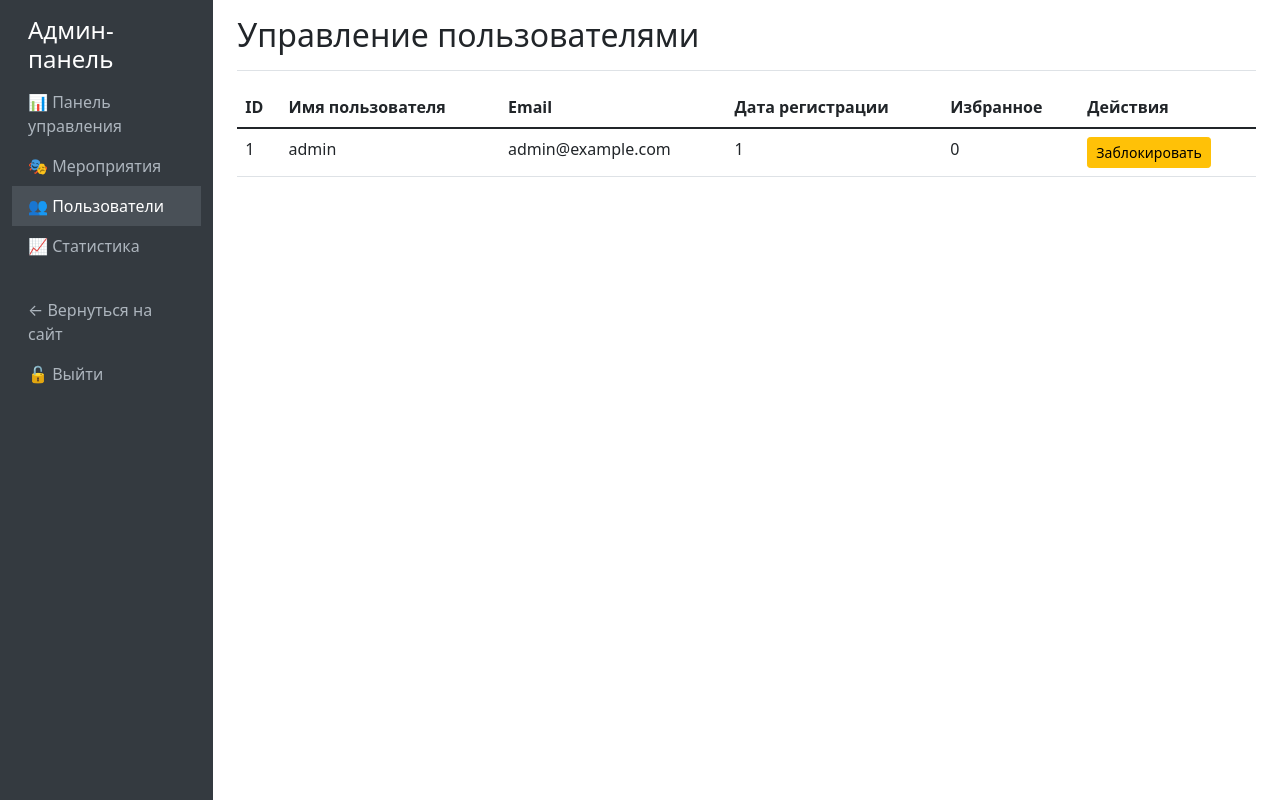
After one commit to Verigg/EvaggVL, a Flask app: page /admin/users in a window 1280 px wide. The commit adds this page. Run offline with Flask 3, Linux system fonts and the light colour scheme; a user stored in the database is signed in.

Commit message:
add admin account and admin panel

```diff
--- a/app.py
+++ b/app.py
@@ -1,7 +1,8 @@
-from flask import Flask, render_template, request, redirect, url_for, jsonify, flash
+from flask import Flask, render_template, request, redirect, url_for, jsonify, flash, abort
 from flask_login import LoginManager, login_user, logout_user, login_required, current_user
 from models import db, User, Event, Favorite, Invitation
 from datetime import datetime
+from functools import wraps
 
 app = Flask(__name__)
 app.config['SECRET_KEY'] = 'your-secret-key-here'
@@ -13,6 +14,14 @@ login_manager = LoginManager()
 login_manager.init_app(app)
 login_manager.login_view = 'login'
 
+def admin_required(f):
+    @wraps(f)
+    def decorated_function(*args, **kwargs):
+        if not current_user.is_authenticated or current_user.username != 'admin':
+            abort(403)
+        return f(*args, **kwargs)
+    return decorated_function
+
 @login_manager.user_loader
 def load_user(user_id):
     return User.query.get(int(user_id))
@@ -20,6 +29,13 @@ def load_user(user_id):
 def init_db():
     with app.app_context():
         db.create_all()
+
+        admin = User.query.filter_by(username='admin').first()
+        if not admin:
+            admin = User(username='admin', email='admin@example.com')
+            admin.set_password('admin123')  # CHANGE PASSWORD
+            db.session.add(admin)
+
         if not Event.query.first():
             events = [
                 Event(
@@ -48,7 +64,8 @@ def init_db():
                 )
             ]
             db.session.bulk_save_objects(events)
-            db.session.commit()
+
+        db.session.commit()
 
 @app.route('/')
 def index():
@@ -157,7 +174,7 @@ def login():
         password = request.form.get('password')
         action = request.form.get('action')
 
-        # Регистрация
+        # Registration
         if action == 'register':
             email = request.form.get('email')
 
@@ -182,7 +199,7 @@ def login():
             flash('Регистрация успешна!', 'success')
             return redirect(url_for('index'))
 
-        # Вход
+        # Login
         elif action == 'login':
             user = User.query.filter_by(username=username).first()
 
@@ -194,6 +211,149 @@ def login():
 
     return render_template('login.html')
 
+@app.route('/admin')
+@login_required
+@admin_required
+def admin_dashboard():
+    stats = {
+        'total_events': Event.query.count(),
+        'total_users': User.query.count(),
+        'total_favorites': Favorite.query.count(),
+        'total_invitations': Invitation.query.count(),
+        'recent_events': Event.query.order_by(Event.created_at.desc()).limit(5).all(),
+        'recent_users': User.query.order_by(User.id.desc()).limit(5).all()
+    }
+    return render_template('admin/dashboard.html', stats=stats)
+
+@app.route('/admin/events')
+@login_required
+@admin_required
+def admin_events():
+    page = request.args.get('page', 1, type=int)
+    per_page = 10
+
+    events = Event.query.order_by(Event.date.desc()).paginate(
+        page=page, per_page=per_page, error_out=False
+    )
+
+    return render_template('admin/events.html', events=events)
+
+@app.route('/admin/events/new', methods=['GET', 'POST'])
+@login_required
+@admin_required
+def admin_create_event():
+    if request.method == 'POST':
+        try:
+            event = Event(
+                title=request.form['title'],
+                description=request.form['description'],
+                category=request.form['category'],
+                date=datetime.strptime(request.form['date'], '%Y-%m-%dT%H:%M'),
+                location=request.form['location'],
+                organizer=request.form['organizer'],
+                image_url=request.form.get('image_url') or None
+            )
+            db.session.add(event)
+            db.session.commit()
+            flash('Мероприятие успешно создано!', 'success')
+            return redirect(url_for('admin_events'))
+        except Exception as e:
+            db.session.rollback()
+            flash(f'Ошибка при создании мероприятия: {str(e)}', 'error')
+
+    categories = ['лекция', 'мастер-класс', 'фестиваль', 'конференция', 'выставка', 'концерт']
+    return render_template('admin/event_form.html', categories=categories, event=None)
+
+@app.route('/admin/events/<int:event_id>/edit', methods=['GET', 'POST'])
+@login_required
+@admin_required
+def admin_edit_event(event_id):
+    event = Event.query.get_or_404(event_id)
+
+    if request.method == 'POST':
+        try:
+            event.title = request.form['title']
+            event.description = request.form['description']
+            event.category = request.form['category']
+            event.date = datetime.strptime(request.form['date'], '%Y-%m-%dT%H:%M')
+            event.location = request.form['location']
+            event.organizer = request.form['organizer']
+            event.image_url = request.form.get('image_url') or None
+
+            db.session.commit()
+            flash('Мероприятие успешно обновлено!', 'success')
+            return redirect(url_for('admin_events'))
+        except Exception as e:
+            db.session.rollback()
+            flash(f'Ошибка при обновлении мероприятия: {str(e)}', 'error')
+
+    categories = ['лекция', 'мастер-класс', 'фестиваль', 'конференция', 'выставка', 'концерт']
+    return render_template('admin/event_form.html', event=event, categories=categories)
+
+@app.route('/admin/events/<int:event_id>/delete', methods=['POST'])
+@login_required
+@admin_required
+def admin_delete_event(event_id):
+    event = Event.query.get_or_404(event_id)
+
+    try:
+        Favorite.query.filter_by(event_id=event_id).delete()
+        Invitation.query.filter_by(event_id=event_id).delete()
+
+        db.session.delete(event)
+        db.session.commit()
+        flash('Мероприятие успешно удалено!', 'success')
+    except Exception as e:
+        db.session.rollback()
+        flash(f'Ошибка при удалении мероприятия: {str(e)}', 'error')
+
+    return redirect(url_for('admin_events'))
+
+@app.route('/admin/users')
+@login_required
+@admin_required
+def admin_users():
+    page = request.args.get('page', 1, type=int)
+    per_page = 15
+
+    users = User.query.order_by(User.id.desc()).paginate(
+        page=page, per_page=per_page, error_out=False
+    )
+
+    return render_template('admin/users.html', users=users)
+
+@app.route('/admin/users/<int:user_id>/toggle', methods=['POST'])
+@login_required
+@admin_required
+def admin_toggle_user(user_id):
+    user = User.query.get_or_404(user_id)
+
+    if hasattr(user, 'is_active'):
+        user.is_active = not user.is_active
+        db.session.commit()
+        status = "разблокирован" if user.is_active else "заблокирован"
+        flash(f'Пользователь {user.username} {status}!', 'success')
+
+    return redirect(url_for('admin_users'))
+
+@app.route('/admin/stats')
+@login_required
+@admin_required
+def admin_stats():
+    category_stats = db.session.query(
+        Event.category,
+        db.func.count(Event.id).label('count')
+    ).group_by(Event.category).all()
+
+    month_stats = db.session.query(
+        db.func.strftime('%Y-%m', Event.date).label('month'),
+        db.func.count(Event.id).label('count')
+    ).group_by('month').order_by('month').all()
+
+    return render_template('admin/stats.html',
+                         category_stats=category_stats,
+                         month_stats=month_stats)
+
 @app.route('/logout')
 @login_required
 def logout():
--- a/models.py
+++ b/models.py
@@ -11,6 +11,8 @@ class User(UserMixin, db.Model):
     email = db.Column(db.String(120), unique=True, nullable=False)
     password_hash = db.Column(db.String(120))
     preferences = db.Column(db.JSON, default=list)
+    is_active = db.Column(db.Boolean, default=True)
+    created_at = db.Column(db.DateTime, default=datetime.utcnow)
 
     favorites = db.relationship('Favorite', backref='user', lazy=True)
     invitations = db.relationship('Invitation', backref='user', lazy=True)
--- /dev/null
+++ b/templates/admin/base.html
@@ -0,0 +1,94 @@
+<!DOCTYPE html>
+<html lang="ru">
+<head>
+    <meta charset="UTF-8">
+    <meta name="viewport" content="width=device-width, initial-scale=1.0">
+    <title>Админ-панель - {% block title %}{% endblock %}</title>
+    <link href="https://cdn.jsdelivr.net/npm/bootstrap@5.1.3/dist/css/bootstrap.min.css" rel="stylesheet">
+    <style>
+        .sidebar {
+            min-height: 100vh;
+            background-color: #343a40;
+        }
+        .sidebar .nav-link {
+            color: #adb5bd;
+        }
+        .sidebar .nav-link:hover, .sidebar .nav-link.active {
+            color: #fff;
+            background-color: #495057;
+        }
+    </style>
+</head>
+<body>
+    <div class="container-fluid">
+        <div class="row">
+            <!-- Sidebar -->
+            <nav class="col-md-3 col-lg-2 d-md-block sidebar collapse">
+                <div class="position-sticky pt-3">
+                    <h4 class="text-white px-3">Админ-панель</h4>
+                    <ul class="nav flex-column">
+                        <li class="nav-item">
+                            <a class="nav-link {% if request.endpoint == 'admin_dashboard' %}active{% endif %}"
+                               href="{{ url_for('admin_dashboard') }}">
+                                📊 Панель управления
+                            </a>
+                        </li>
+                        <li class="nav-item">
+                            <a class="nav-link {% if request.endpoint == 'admin_events' %}active{% endif %}"
+                               href="{{ url_for('admin_events') }}">
+                                🎭 Мероприятия
+                            </a>
+                        </li>
+                        <li class="nav-item">
+                            <a class="nav-link {% if request.endpoint == 'admin_users' %}active{% endif %}"
+                               href="{{ url_for('admin_users') }}">
+                                👥 Пользователи
+                            </a>
+                        </li>
+                        <li class="nav-item">
+                            <a class="nav-link {% if request.endpoint == 'admin_stats' %}active{% endif %}"
+                               href="{{ url_for('admin_stats') }}">
+                                📈 Статистика
+                            </a>
+                        </li>
+                        <li class="nav-item mt-4">
+                            <a class="nav-link" href="{{ url_for('index') }}">
+                                ← Вернуться на сайт
+                            </a>
+                        </li>
+                        <li class="nav-item">
+                            <a class="nav-link" href="{{ url_for('logout') }}">
+                                🔓 Выйти
+                            </a>
+                        </li>
+                    </ul>
+                </div>
+            </nav>
+
+            <!-- Main content -->
+            <main class="col-md-9 ms-sm-auto col-lg-10 px-md-4">
+                <div class="d-flex justify-content-between flex-wrap flex-md-nowrap align-items-center pt-3 pb-2 mb-3 border-bottom">
+                    <h1 class="h2">{% block header %}{% endblock %}</h1>
+                </div>
+
+                <!-- Flash messages -->
+                {% with messages = get_flashed_messages(with_categories=true) %}
+                    {% if messages %}
+                        {% for category, message in messages %}
+                            <div class="alert alert-{{ category }} alert-dismissible fade show" role="alert">
+                                {{ message }}
+                                <button type="button" class="btn-close" data-bs-dismiss="alert"></button>
+                            </div>
+                        {% endfor %}
+                    {% endif %}
+                {% endwith %}
+
+                {% block content %}{% endblock %}
+            </main>
+        </div>
+    </div>
+
+    <script src="https://cdn.jsdelivr.net/npm/bootstrap@5.1.3/dist/js/bootstrap.bundle.min.js"></script>
+    {% block scripts %}{% endblock %}
+</body>
+</html>
--- /dev/null
+++ b/templates/admin/users.html
@@ -0,0 +1,75 @@
+{% extends "admin/base.html" %}
+
+{% block title %}Управление пользователями{% endblock %}
+{% block header %}Управление пользователями{% endblock %}
+
+{% block content %}
+<div class="table-responsive">
+    <table class="table table-hover">
+        <thead>
+            <tr>
+                <th>ID</th>
+                <th>Имя пользователя</th>
+                <th>Email</th>
+                <th>Дата регистрации</th>
+                <th>Избранное</th>
+                <th>Действия</th>
+            </tr>
+        </thead>
+        <tbody>
+            {% for user in users.items %}
+            <tr>
+                <td>{{ user.id }}</td>
+                <td>{{ user.username }}</td>
+                <td>{{ user.email }}</td>
+                <td>
+                    {% if user.id %}
+                        {{ user.id|string|truncate(8) }}
+                    {% else %}
+                        Неизвестно
+                    {% endif %}
+                </td>
+                <td>{{ user.favorites|length }}</td>
+                <td>
+                    <form action="{{ url_for('admin_toggle_user', user_id=user.id) }}"
+                          method="POST"
+                          class="d-inline">
+                        <button type="submit" class="btn btn-sm btn-warning">
+                            {% if user.is_active %}Заблокировать{% else %}Разблокировать{% endif %}
+                        </button>
+                    </form>
+                </td>
+            </tr>
+            {% endfor %}
+        </tbody>
+    </table>
+</div>
+
+{% if users.pages > 1 %}
+<nav aria-label="Page navigation">
+    <ul class="pagination">
+        {% if users.has_prev %}
+        <li class="page-item">
+            <a class="page-link" href="{{ url_for('admin_users', page=users.prev_num) }}">Назад</a>
+        </li>
+        {% endif %}
+
+        {% for page_num in users.iter_pages(left_edge=1, right_edge=1, left_current=1, right_current=2) %}
+            {% if page_num %}
+                <li class="page-item {% if page_num == users.page %}active{% endif %}">
+                    <a class="page-link" href="{{ url_for('admin_users', page=page_num) }}">{{ page_num }}</a>
+                </li>
+            {% else %}
+                <li class="page-item disabled"><span class="page-link">...</span></li>
+            {% endif %}
+        {% endfor %}
+
+        {% if users.has_next %}
+        <li class="page-item">
+            <a class="page-link" href="{{ url_for('admin_users', page=users.next_num) }}">Вперед</a>
+        </li>
+        {% endif %}
+    </ul>
+</nav>
+{% endif %}
+{% endblock %}
--- a/templates/base.html
+++ b/templates/base.html
@@ -19,6 +19,11 @@
                     <a class="nav-link" href="{{ url_for('logout') }}">Выйти</a>
                 {% else %}
                     <a class="nav-link" href="{{ url_for('login') }}">Войти</a>
+                {% endif %}
+                {% if current_user.is_authenticated and current_user.username == 'admin' %}
+                <li class="nav-item">
+                    <a class="nav-link" href="{{ url_for('admin_dashboard') }}">Админ-панель</a>
+                </li>
                 {% endif %}
             </div>
         </div>
--- a/templates/login.html
+++ b/templates/login.html
@@ -7,7 +7,7 @@
             <div class="card-body">
                 <h3 class="card-title text-center">Вход / Регистрация</h3>
 
-                <!-- Форма входа -->
+                <!-- Login From -->
                 <h5>Вход</h5>
                 <form method="post">
                     <input type="hidden" name="action" value="login">
@@ -24,7 +24,7 @@
 
                 <hr class="my-4">
 
-                <!-- Форма регистрации -->
+                <!-- Registration Form -->
                 <h5>Регистрация</h5>
                 <form method="post">
                     <input type="hidden" name="action" value="register">
```
Also changed, not shown: templates/admin/dashboard.html (added, +86 -0 lines), templates/admin/event_form.html (added, +71 -0 lines), templates/admin/events.html (added, +86 -0 lines), templates/admin/stats.html (added, +60 -0 lines).
